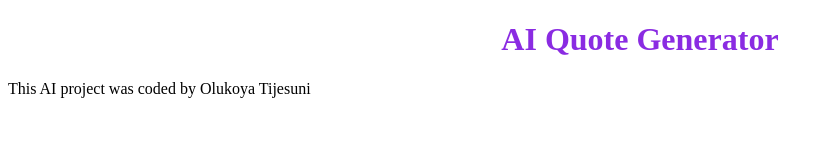
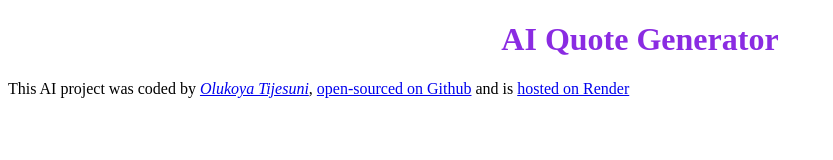
Before and after one commit to BossEsther/Quote-generator, a plain HTML site: page index.html in a window 1280 px wide. Shown: the whole page, without its empty margins (0-833 px from the left). Drawn offline with Linux system fonts and the light colour scheme.

Commit message:
Added my footer links

```diff
--- a/index.html
+++ b/index.html
@@ -9,7 +9,7 @@
 <body>
     <h1> AI Quote Generator</h1>
     <footer>
-        This AI project was coded by Olukoya Tijesuni
+        This AI project was coded by <a href="https://github.com/BossEsther"><em>Olukoya Tijesuni</em></a>, <a href="https://github.com/BossEsther/Quote-generator">open-sourced on Github</a> and is <a href="https://ai-quote-generator.onrender.com/">hosted on Render</a>
     </footer>
     <script src="src/index.js"></script>
 </body>
```
